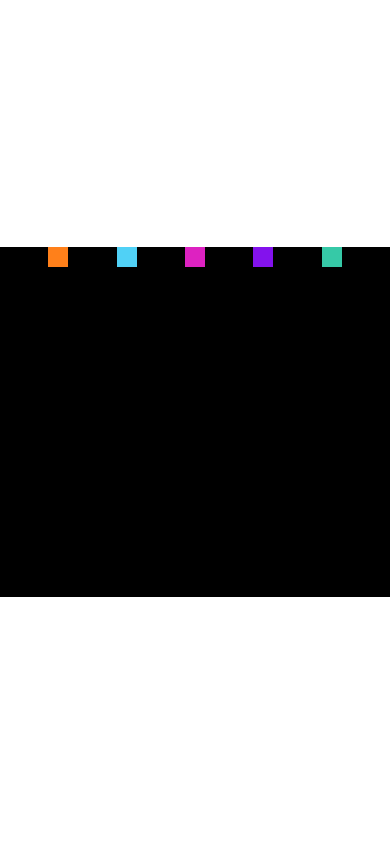
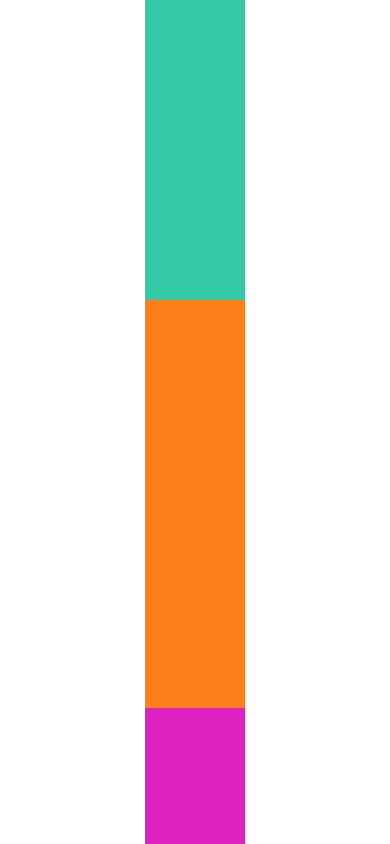
Before and after one commit to Pedro-imbriani-clear/exercicios, a React Native app: screen / in a window 390 px wide. Built offline with nearby package versions, Linux system fonts and the light colour scheme.

Commit message:
using flexbox4

```diff
--- a/src/App.js
+++ b/src/App.js
@@ -1,7 +1,8 @@
 import React from 'react'
 import { SafeAreaView, StyleSheet } from 'react-native'
 
-import FlexboxV3 from './components/layout/FlexboxV3'
+import FlexboxV4 from './components/layout/FlexboxV4'
+// import FlexboxV3 from './components/layout/FlexboxV3'
 // import FlexboxV2 from './components/layout/FlexboxV2'
 // import FlexboxV1 from './components/layout/FlexboxV1'
 // import DigiteSeuNome from './components/DigiteSeuNome'
@@ -26,8 +27,9 @@
 
 export default () => (
     <SafeAreaView style={style.App}>
+        <FlexboxV4 />
+        {/*
         <FlexboxV3 />
-        {/*
         <FlexboxV2 />
         <FlexboxV1 />
         <DigiteSeuNome />
--- /dev/null
+++ b/src/components/layout/FlexboxV4.js
@@ -0,0 +1,32 @@
+import React from 'react'
+import { View, StyleSheet } from 'react-native'
+
+export default props => {
+    return (
+        <View style={style.FlexV4}>
+            <View style={style.V0}></View>
+            <View style={style.V1}></View>
+            <View style={style.V2}></View>
+        </View>
+    )
+}
+
+const style = StyleSheet.create({
+    FlexV4: {
+        flexGrow: 1,
+        width: 100,
+        backgroundColor: '#000'
+    },
+    V0: {
+        backgroundColor: '#36c9a7',
+        height: 300,
+    },
+    V1: {
+        backgroundColor: '#ff801a',
+        flexGrow: 3,
+    },
+    V2: {
+        backgroundColor: '#dd22c1',
+        flexGrow: 1,
+    }
+})
```
